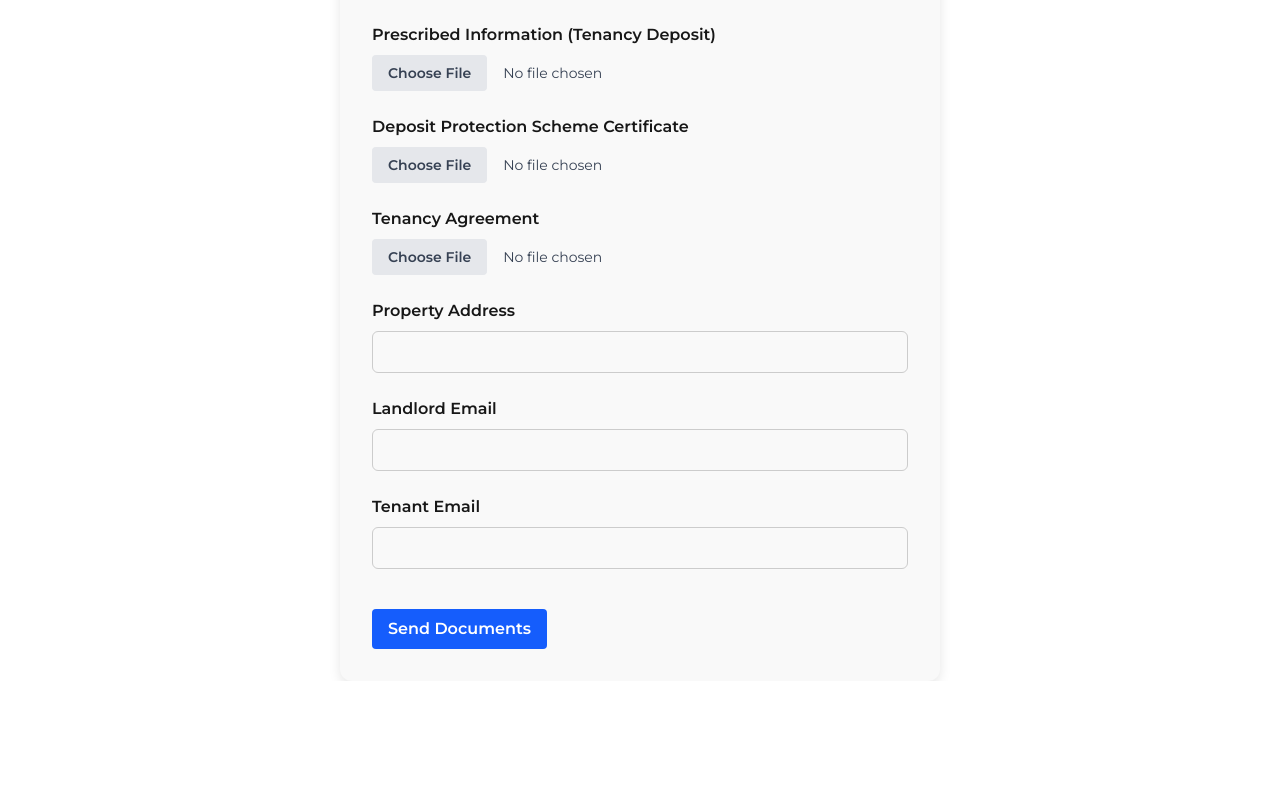
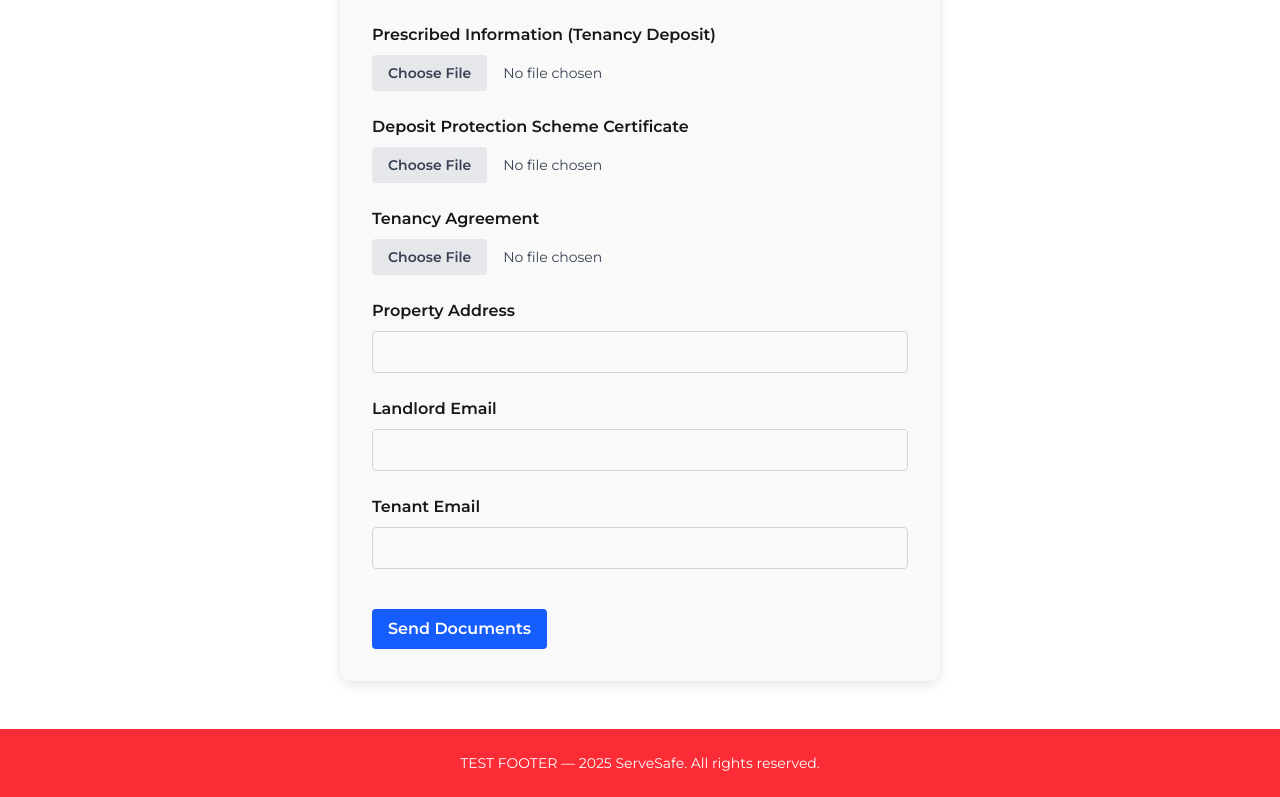
Before and after one commit to RobertMcCarthy1999/serve-safe, a Next.js app: page /send in a window 1280 px wide. Shown: the part 705-1502 px from the top of the page. Before the commit the page ends 1386 px from the top, so only its background shows below. Built offline with nearby package versions, Linux system fonts and the light colour scheme.

Commit message:
Fix HomePage layout to ensure footer is visible

```diff
--- a/src/app/components/Footer.js
+++ b/src/app/components/Footer.js
@@ -2,8 +2,8 @@
 
 export default function Footer() {
   return (
-    <footer className="bg-red-500 text-white text-center py-6 mt-12">
-      TEST FOOTER — visible?
+    <footer className="bg-red-500 text-white text-center text-sm py-6 mt-12">
+      TEST FOOTER — {new Date().getFullYear()} ServeSafe. All rights reserved.
     </footer>
   );
 }
--- a/src/app/page.js
+++ b/src/app/page.js
@@ -3,9 +3,10 @@ import Footer from './components/Footer'; // for most pages
 
 export default function HomePage() {
   return (
-    <>
+    <div className="flex flex-col min-h-screen">
       <NavBar />
-      <main className="min-h-screen bg-white text-gray-900">
+
+      <main className="flex-grow bg-white text-gray-900">
         {/* Hero Section */}
         <section className="bg-blue-600 text-white py-16 px-6 text-center">
           <div className="max-w-3xl mx-auto">
@@ -52,10 +53,10 @@ export default function HomePage() {
           >
             Upload Now
           </a>
-
         </section>
       </main>
 
-    </>
+      <Footer />
+    </div>
   );
 }
--- a/src/app/pricing/page.js
+++ b/src/app/pricing/page.js
@@ -1,11 +1,12 @@
 'use client';
 import NavBar from '../components/NavBar';
+import Footer from '../components/Footer';
 
 export default function PricingPage() {
   return (
-    <>
+    <div className="flex flex-col min-h-screen">
       <NavBar />
-      <main className="min-h-screen bg-white px-6 py-12">
+      <main className="flex-grow bg-white px-6 py-12">
         <div className="max-w-3xl mx-auto text-center">
           <h1 className="text-4xl font-bold mb-4 text-blue-700">Simple, Legal & Affordable</h1>
           <p className="text-lg text-gray-700 mb-10">
@@ -30,10 +31,13 @@ export default function PricingPage() {
               Pay £9.99 & Get Started
             </button>
 
-            <p className="text-sm text-gray-500 mt-4">No recurring charges. Just one simple annual fee.</p>
+            <p className="text-sm text-gray-500 mt-4">
+              No recurring charges. Just one simple annual fee.
+            </p>
           </div>
         </div>
       </main>
-    </>
+      <Footer />
+    </div>
   );
 }
--- a/src/app/send/page.js
+++ b/src/app/send/page.js
@@ -1,5 +1,6 @@
 'use client';
 import NavBar from '../components/NavBar';
+import Footer from '../components/Footer';
 import { useState } from 'react';
 
 const requiredDocs = [
@@ -30,22 +31,13 @@ export default function SendPage() {
     formData.append('landlordEmail', landlordEmail);
     formData.append('tenantEmail', tenantEmail);
     formData.append('propertyAddress', propertyAddress);
-
     requiredDocs.forEach(({ id }) => {
       if (files[id]) formData.append(id, files[id]);
     });
 
-    const res = await fetch('/api/send', {
-      method: 'POST',
-      body: formData,
-    });
-
+    const res = await fetch('/api/send', { method: 'POST', body: formData });
     const data = await res.json();
     setMessage(data.message);
-
-    if (res.ok) {
-      // Don't reset yet — keep values for the confirmation screen
-    }
   };
 
   const handleReset = () => {
@@ -56,9 +48,11 @@ export default function SendPage() {
     setPropertyAddress('');
   };
 
-  return(
-    <>
+  return (
+    <div className="flex flex-col min-h-screen">
       <NavBar />
+
+      <main className="flex-grow">
         <div
           style={{
             maxWidth: 600,
@@ -86,51 +80,36 @@ export default function SendPage() {
                 maxWidth: '400px',
                 height: 'auto',
                 display: 'block',
-      margin: '0 auto 0.25rem', // tiny bottom gap
+                margin: '0 auto 0.25rem',
               }}
             />
-  <p
-    style={{
-      margin: 0,
-      fontSize: '0.85rem', // smaller to give logo dominance
-      lineHeight: '1.2',
-    }}
-  >
+            <p style={{ margin: 0, fontSize: '0.85rem', lineHeight: '1.2' }}>
               Send required tenant documents securely
             </p>
           </header>
 
-
-
-
           {message === 'Emails sent successfully' ? (
             <div style={{ padding: '2rem', backgroundColor: '#f1f5f9', borderRadius: '8px' }}>
               <h2 style={{ textAlign: 'center' }}>✅ Delivery Confirmation</h2>
-
               <p><strong>Date Sent:</strong> {new Date().toLocaleString()}</p>
               <p><strong>Property Address:</strong> {propertyAddress}</p>
               <p><strong>Tenant Email:</strong> {tenantEmail}</p>
               <p><strong>Landlord Email:</strong> {landlordEmail}</p>
-
               <p><strong>Documents Sent:</strong></p>
               <ul style={{ textAlign: 'left' }}>
                 {Object.values(files).map((file, idx) => (
                   <li key={idx}>{file.name}</li>
                 ))}
               </ul>
-
               <p style={{ fontSize: '0.85rem', color: '#444', marginTop: '1rem' }}>
                 These documents were sent in accordance with <strong>Section 213 of the Housing Act 2004</strong>.
-      Please retain this confirmation as evidence of service.
               </p>
-
               <button
                 onClick={() => window.print()}
                 className="bg-gray-200 hover:bg-gray-300 font-semibold py-2 px-4 rounded mt-4"
               >
                 📄 Print / Save as PDF
               </button>
-
               <button
                 onClick={handleReset}
                 className="bg-blue-600 hover:bg-blue-700 text-white font-semibold py-2 px-4 rounded mt-4 ml-3"
@@ -139,100 +118,62 @@ export default function SendPage() {
               </button>
             </div>
           ) : (
-
             <form onSubmit={handleSubmit}>
-          <h2 style={{ textAlign: 'center', marginBottom: '2rem' }}>
-  Upload required documents
-</h2>
+              <h2 style={{ textAlign: 'center', marginBottom: '2rem' }}>Upload required documents</h2>
               {requiredDocs.map(({ id, label }) => (
                 <div key={id} style={{ marginBottom: '1.5rem' }}>
-    <label style={{ fontWeight: 'bold', display: 'block', marginBottom: '0.5rem' }}>
-      {label}
-    </label>
+                  <label className="font-bold block mb-2">{label}</label>
                   <input
                     type="file"
                     required
                     onChange={(e) => handleFileChange(id, e.target.files[0])}
-  className="block w-full text-sm text-gray-700
-             file:mr-4 file:py-2 file:px-4
-             file:rounded file:border-0
-             file:text-sm file:font-semibold
-             file:bg-gray-200 file:text-gray-700
-             hover:file:bg-gray-300"
+                    className="block w-full text-sm text-gray-700 file:mr-4 file:py-2 file:px-4 file:rounded file:border-0 file:text-sm file:font-semibold file:bg-gray-200 file:text-gray-700 hover:file:bg-gray-300"
                   />
                 </div>
               ))}
-
-<div style={{ marginBottom: '1.5rem' }}>
-  <label style={{ fontWeight: 'bold', display: 'block', marginBottom: '0.5rem' }}>
-    Property Address
-  </label>
+              <div className="mb-6">
+                <label className="font-bold block mb-2">Property Address</label>
                 <input
                   type="text"
                   required
                   value={propertyAddress}
                   onChange={(e) => setPropertyAddress(e.target.value)}
-    style={{
-      width: '100%',
-      padding: '0.5rem',
-      borderRadius: '6px',
-      border: '1px solid #ccc',
-    }}
+                  className="w-full p-2 rounded border border-gray-300"
                 />
               </div>
-
-
-          <div style={{ marginBottom: '1.5rem' }}>
-  <label style={{ fontWeight: 'bold', display: 'block', marginBottom: '0.5rem' }}>
-    Landlord Email
-  </label>
+              <div className="mb-6">
+                <label className="font-bold block mb-2">Landlord Email</label>
                 <input
                   type="email"
                   required
-    style={{
-      width: '100%',
-      padding: '0.5rem',
-      borderRadius: '6px',
-      border: '1px solid #ccc',
-    }}
                   value={landlordEmail}
                   onChange={(e) => setLandlordEmail(e.target.value)}
+                  className="w-full p-2 rounded border border-gray-300"
                 />
               </div>
-
-
-                   <div style={{ marginBottom: '1.5rem' }}>
-  <label style={{ fontWeight: 'bold', display: 'block', marginBottom: '0.5rem' }}>
-    Tenant Email
-  </label>
+              <div className="mb-6">
+                <label className="font-bold block mb-2">Tenant Email</label>
                 <input
                   type="email"
                   required
-    value={tenantEmail}  // ✅ must match the state
+                  value={tenantEmail}
                   onChange={(e) => setTenantEmail(e.target.value)}
-    style={{
-      width: '100%',
-      padding: '0.5rem',
-      borderRadius: '6px',
-      border: '1px solid #ccc',
-    }}
+                  className="w-full p-2 rounded border border-gray-300"
                 />
               </div>
-
-
-
               <button
                 type="submit"
                 className="bg-blue-600 hover:bg-blue-700 text-white font-semibold py-2 px-4 rounded mt-4"
               >
                 Send Documents
               </button>
-
               <p>{message}</p>
             </form>
           )}
         </div>
-  </>
+      </main>
 
+      <Footer />
+    </div>
   );
 }
--- a/src/app/upload/page.js
+++ b/src/app/upload/page.js
@@ -1,13 +1,12 @@
 'use client';
 import NavBar from '../components/NavBar';
-
-
+import Footer from '../components/Footer';
 import { useState } from 'react';
 
 export default function UploadPage() {
   const [file, setFile] = useState(null);
   const [message, setMessage] = useState('');
-  const [fileUrl, setFileUrl] = useState(null); // <-- Store uploaded file path
+  const [fileUrl, setFileUrl] = useState(null);
 
   const handleSubmit = async (e) => {
     e.preventDefault();
@@ -25,32 +24,51 @@ export default function UploadPage() {
     setMessage(data.message || 'Upload complete');
 
     if (data.path) {
-      setFileUrl(data.path); // <-- Set file URL returned from backend
+      setFileUrl(data.path);
     }
   };
 
   return (
-    <div>
-      <form onSubmit={handleSubmit}>
+    <div className="flex flex-col min-h-screen">
+      <NavBar />
+
+      <main className="flex-grow p-6 bg-white text-gray-900">
+        <form onSubmit={handleSubmit} className="space-y-4 max-w-md mx-auto">
           <input type="file" onChange={(e) => setFile(e.target.files[0])} />
-        <button type="submit">Upload</button>
+          <button
+            type="submit"
+            className="bg-blue-600 text-white px-4 py-2 rounded hover:bg-blue-700"
+          >
+            Upload
+          </button>
         </form>
 
-      <p>{message}</p>
+        <p className="text-center mt-4">{message}</p>
 
         {fileUrl && (
-        <div>
-          <h3>Uploaded File Preview:</h3>
-          {/* Image preview */}
+          <div className="mt-6 text-center">
+            <h3 className="text-lg font-semibold mb-2">Uploaded File Preview:</h3>
             {file?.type.startsWith('image/') ? (
-            <img src={fileUrl} alt="Uploaded File" style={{ maxWidth: '300px', marginTop: '10px' }} />
+              <img
+                src={fileUrl}
+                alt="Uploaded File"
+                className="max-w-xs mx-auto rounded shadow"
+              />
             ) : (
-            <a href={fileUrl} target="_blank" rel="noopener noreferrer">
+              <a
+                href={fileUrl}
+                target="_blank"
+                rel="noopener noreferrer"
+                className="text-blue-600 underline"
+              >
                 View Uploaded File
               </a>
             )}
           </div>
         )}
+      </main>
+
+      <Footer />
     </div>
   );
 }
```
Lines whose indentation alone changed are shown as unchanged.
